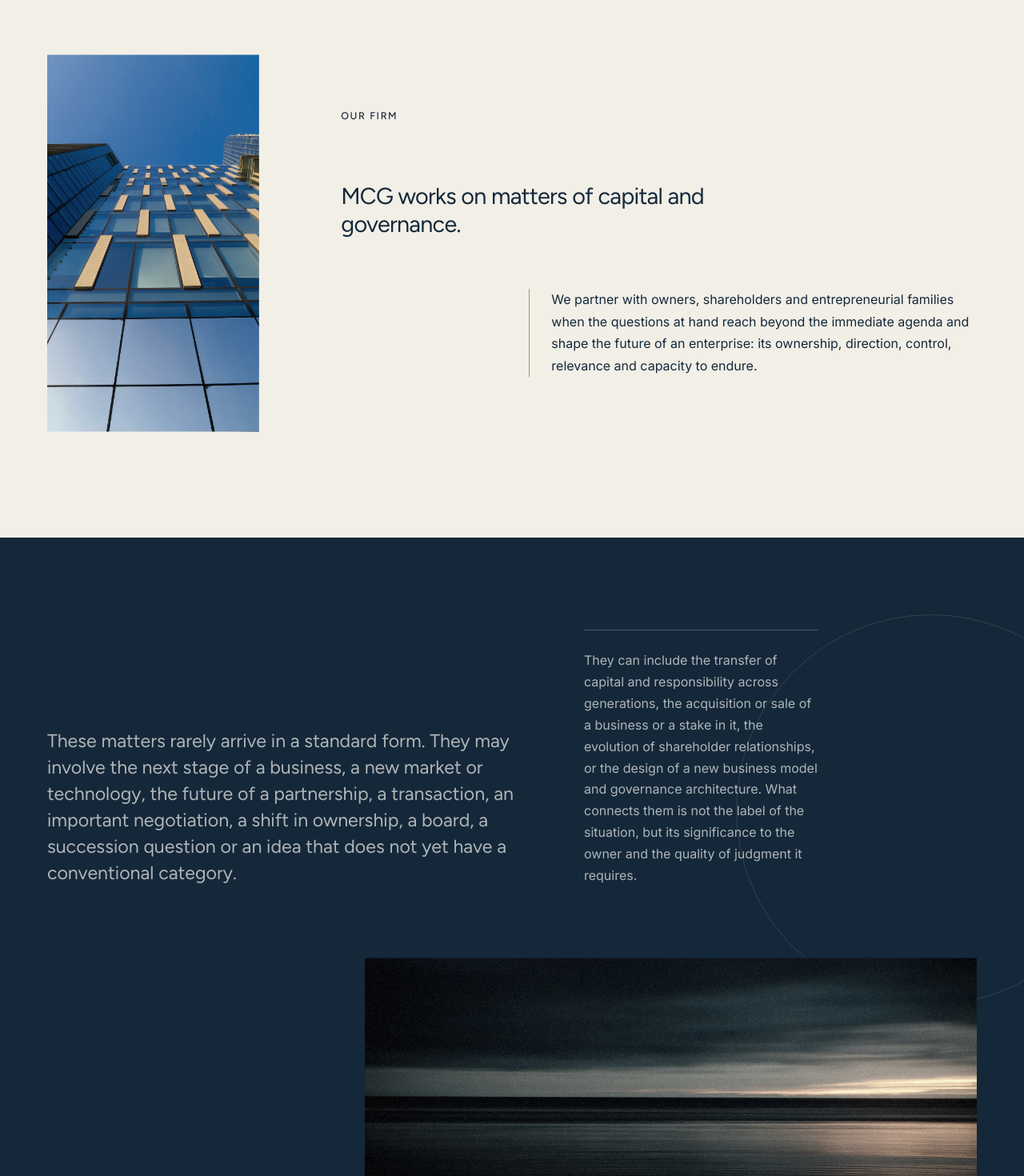
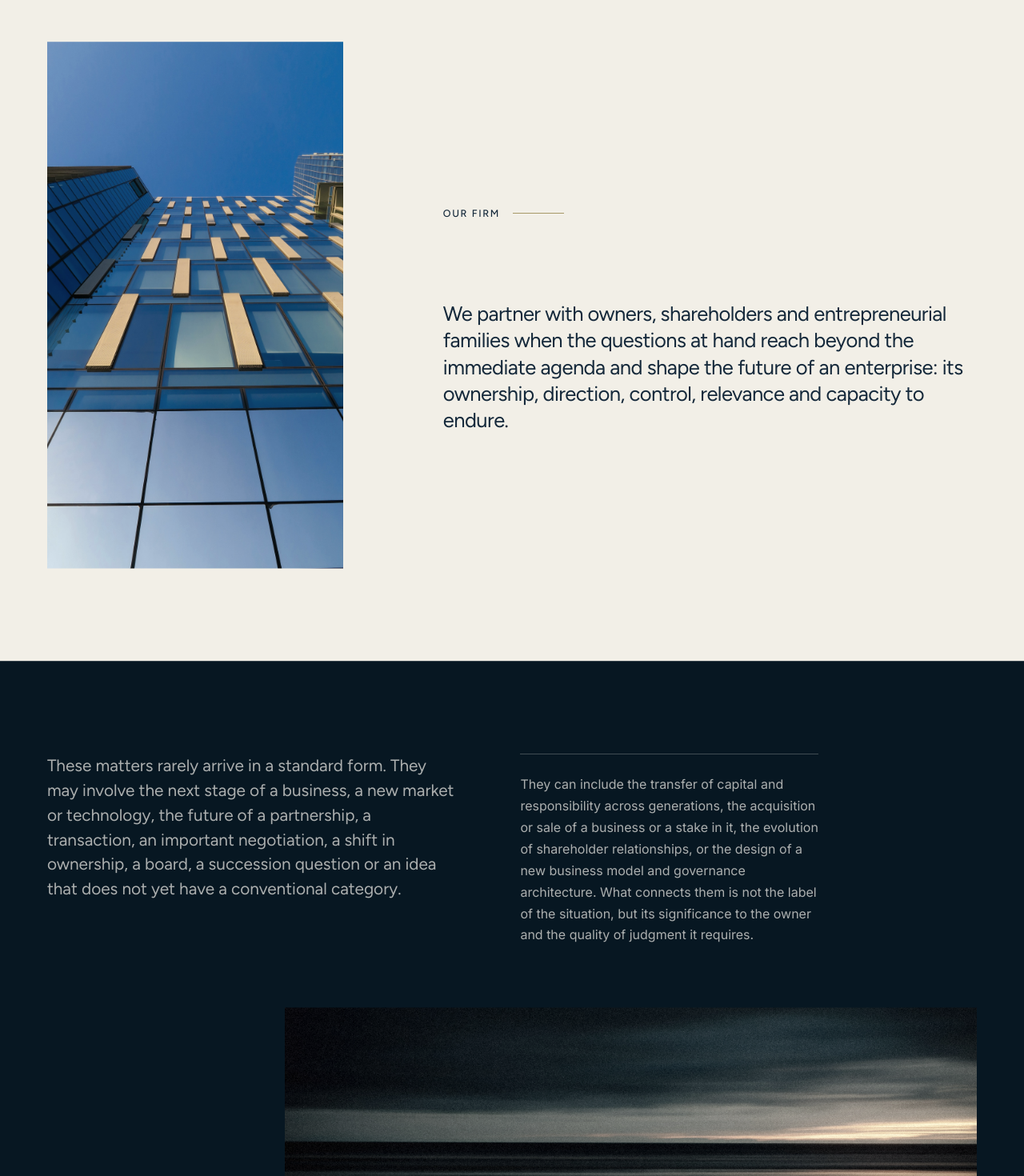
Before and after one commit to miheenko-i/mcg, a Next.js app: page / in a window 1280 px wide. Shown: the part 800-2270 px from the top of the page at 80% size. Built offline with nearby package versions, Linux system fonts and the light colour scheme.

Commit message:
Rebuild Our Firm on editorial grid

```diff
--- a/app/globals.css
+++ b/app/globals.css
@@ -126,8 +126,9 @@
 .firm-story {
   position: relative;
   display: grid;
-  gap: clamp(4rem, 8vw, 9rem);
-  align-items: center;
+  grid-template-columns: repeat(12, minmax(0, 1fr));
+  gap: clamp(3.5rem, 6vw, 6.5rem) clamp(1rem, 2vw, 2rem);
+  align-items: start;
   overflow: hidden;
   padding: clamp(6rem, 9vw, 9rem) var(--page-gutter);
 }
@@ -138,31 +139,29 @@
 .firm-story__copy { align-self: stretch; display: flex; flex-direction: column; justify-content: center; }
 .firm-story__paragraphs { display: grid; grid-template-columns: repeat(2, minmax(0, 1fr)); gap: clamp(2rem, 3.5vw, 4rem); }
 .firm-story__paragraphs p { max-width: 34rem; margin: 0; font-size: clamp(1rem, 1.1vw, 1.16rem); line-height: 1.68; }
-.firm-story--1 { grid-template-columns: minmax(15rem, 0.5fr) minmax(0, 1.5fr); min-height: 46rem; background: var(--paper); color: var(--navy); }
-.firm-story--1 .firm-story__media { grid-column: 1; width: min(100%, 25rem); aspect-ratio: 9 / 16; height: auto; justify-self: start; }
-.firm-story--1 .firm-story__copy { grid-row: 1; grid-column: 2; }
-.firm-story--1 .eyebrow { margin-bottom: clamp(4rem, 6vw, 6.5rem); }
+.firm-story--1 { min-height: 48rem; border-top: 1px solid var(--line-dark); background: var(--paper); color: var(--navy); }
+.firm-story--1 .firm-story__media { grid-row: 1; grid-column: 1 / 5; width: min(100%, 25rem); aspect-ratio: 9 / 16; height: auto; justify-self: start; }
+.firm-story--1 .firm-story__copy { grid-row: 1; grid-column: 6 / 13; padding-top: clamp(1rem, 3vw, 3rem); }
+.firm-story--1 .eyebrow { display: flex; gap: 1rem; align-items: center; margin-bottom: clamp(5rem, 8vw, 9rem); }
+.firm-story--1 .eyebrow::after { width: 4rem; height: 1px; background: var(--gold); content: ''; }
 .firm-story--1 .firm-story__media img { filter: saturate(0.72) contrast(1.04); }
-.firm-story--1 .firm-story__paragraphs { grid-template-columns: minmax(0, 1fr); gap: clamp(3rem, 5vw, 5.5rem); }
-.firm-story--1 .firm-story__paragraphs p:first-child { max-width: 19em; font-family: 'Figtree', 'Helvetica Neue', Arial, sans-serif; font-size: clamp(1.7rem, 2.25vw, 2.6rem); letter-spacing: -0.025em; line-height: 1.2; }
-.firm-story--1 .firm-story__paragraphs p:last-child { max-width: 35rem; margin-left: auto; padding-left: 1.7rem; border-left: 1px solid var(--gold); font-size: clamp(1rem, 1.08vw, 1.15rem); line-height: 1.72; }
-.firm-story--2 { grid-template-columns: repeat(12, minmax(0, 1fr)); grid-template-rows: auto auto; gap: clamp(4rem, 7vw, 7rem) clamp(1rem, 2.2vw, 2.5rem); min-height: 58rem; align-items: start; background: var(--navy); color: var(--white); }
-.firm-story--2::before { position: absolute; top: 6rem; right: -8rem; width: min(38vw, 34rem); aspect-ratio: 1; border: 1px solid rgba(199,186,143,0.18); border-radius: 50%; content: ''; }
-.firm-story--2 .firm-story__media { grid-row: 2; grid-column: 5 / 13; width: 100%; height: min(48vh, 31rem); justify-self: end; }
+.firm-story--1 .firm-story__paragraphs { grid-template-columns: 1fr; }
+.firm-story--1 .firm-story__paragraphs p { max-width: 30em; margin: 0; font-family: 'Figtree', 'Helvetica Neue', Arial, sans-serif; font-size: clamp(1.55rem, 2vw, 2.25rem); letter-spacing: -0.022em; line-height: 1.3; }
+.firm-story--2 { grid-template-rows: auto auto; min-height: 58rem; border-top: 1px solid var(--line-light); background: var(--navy-deep); color: var(--white); }
+.firm-story--2 .firm-story__media { grid-row: 2; grid-column: 4 / 13; width: 100%; aspect-ratio: 16 / 7; height: auto; justify-self: end; }
 .firm-story--2 .firm-story__copy { grid-row: 1; grid-column: 1 / 11; }
 .firm-story--2 .firm-story__media img { filter: grayscale(0.25) sepia(0.09) saturate(0.63) contrast(1.04); }
-.firm-story--2 .firm-story__paragraphs { grid-template-columns: minmax(0, 1.34fr) minmax(17rem, 0.66fr); gap: clamp(3rem, 6vw, 7rem); align-items: end; }
-.firm-story--2 .firm-story__paragraphs p:first-child { max-width: 31em; font-family: 'Figtree', 'Helvetica Neue', Arial, sans-serif; font-size: clamp(1.45rem, 1.8vw, 2rem); line-height: 1.42; }
-.firm-story--2 .firm-story__paragraphs p:last-child { max-width: 28rem; padding-top: 1.5rem; border-top: 1px solid rgba(250,248,242,0.24); }
+.firm-story--2 .firm-story__paragraphs { grid-template-columns: minmax(0, 1.16fr) minmax(17rem, 0.84fr); gap: clamp(3rem, 6vw, 7rem); align-items: start; }
+.firm-story--2 .firm-story__paragraphs p:first-child { max-width: 32em; font-family: 'Figtree', 'Helvetica Neue', Arial, sans-serif; font-size: clamp(1.3rem, 1.55vw, 1.7rem); line-height: 1.48; }
+.firm-story--2 .firm-story__paragraphs p:last-child { max-width: 30rem; padding-top: 1.5rem; border-top: 1px solid rgba(250,248,242,0.24); }
 .firm-story--2 .firm-story__paragraphs p { color: var(--muted-light); }
-.firm-story--3 { grid-template-columns: repeat(12, minmax(0, 1fr)); gap: clamp(4rem, 7vw, 7rem) clamp(1rem, 2.2vw, 2.5rem); min-height: 55rem; align-items: start; background: var(--white); color: var(--navy); }
-.firm-story--3::after { position: absolute; top: 40%; right: 8%; width: min(31vw, 28rem); aspect-ratio: 1; border: 1px solid rgba(20,40,58,0.15); border-radius: 50%; content: ''; transform: translateY(-50%); }
-.firm-story--3 .firm-story__media { grid-column: 1 / 8; width: 100%; height: min(44vh, 29rem); justify-self: start; }
-.firm-story--3 .firm-story__copy { grid-column: 3 / 13; }
+.firm-story--3 { min-height: 55rem; border-top: 1px solid var(--line-dark); background: var(--white); color: var(--navy); }
+.firm-story--3 .firm-story__media { grid-row: 1; grid-column: 1 / 7; width: 100%; aspect-ratio: 4 / 3; height: auto; justify-self: start; }
+.firm-story--3 .firm-story__copy { grid-row: 2; grid-column: 4 / 13; }
 .firm-story--3 .firm-story__media img { filter: grayscale(0.32) sepia(0.1) saturate(0.55) contrast(1.02); }
-.firm-story--3 .firm-story__paragraphs { grid-template-columns: minmax(0, 1.32fr) minmax(16rem, 0.68fr); align-items: end; }
-.firm-story--3 .firm-story__paragraphs p:first-child { max-width: 31em; font-family: 'Figtree', 'Helvetica Neue', Arial, sans-serif; font-size: clamp(1.45rem, 1.85vw, 2.05rem); letter-spacing: -0.018em; line-height: 1.42; }
-.firm-story--3 .firm-story__paragraphs p:last-child { max-width: 25rem; padding-top: 1.5rem; border-top: 1px solid var(--line-dark); }
+.firm-story--3 .firm-story__paragraphs { grid-template-columns: minmax(0, 1.28fr) minmax(16rem, 0.72fr); gap: clamp(3rem, 6vw, 7rem); align-items: start; }
+.firm-story--3 .firm-story__paragraphs p:first-child { max-width: 32em; font-family: 'Figtree', 'Helvetica Neue', Arial, sans-serif; font-size: clamp(1.3rem, 1.55vw, 1.7rem); letter-spacing: -0.012em; line-height: 1.48; }
+.firm-story--3 .firm-story__paragraphs p:last-child { max-width: 27rem; padding-top: 1.5rem; border-top: 1px solid var(--line-dark); }
 .firm-story--3 .firm-story__paragraphs p { color: var(--muted-dark); }
 
 .values { background: var(--navy-deep); color: var(--white); padding: clamp(7rem, 10vw, 11rem) var(--page-gutter); }
@@ -186,7 +185,7 @@
 .insight-image img { display: block; width: 100%; height: 100%; object-fit: cover; filter: grayscale(0.46) sepia(0.12) saturate(0.62) contrast(1.06); transition: filter 420ms ease, transform 650ms cubic-bezier(0.22,1,0.36,1); }
 .insight-card button:hover img { filter: grayscale(0.12) sepia(0.08) saturate(0.86) contrast(1.08); transform: scale(1.035); }
 .insight-meta { padding: 1.45rem 1.4rem 0; color: rgba(27,44,60,0.56); font-size: 0.72rem; letter-spacing: 0.08em; text-transform: uppercase; }
-.insight-card h3 { min-height: 4.2em; margin: 2.5rem 1.4rem 1.4rem; font-size: clamp(1.85rem, 2.35vw, 2.9rem); letter-spacing: -0.035em; line-height: 1.01; }
+.insight-card h3 { min-height: 4.8em; margin: 2rem 1.4rem 1.4rem; font-size: clamp(0.98rem, 1.16vw, 1.4rem); letter-spacing: -0.015em; line-height: 1.22; }
 .card-link { display: flex; justify-content: space-between; margin: 2.8rem 1.4rem 1.5rem; padding-top: 1rem; border-top: 1px solid var(--line-dark); font-size: 0.72rem; letter-spacing: 0.1em; text-transform: uppercase; }
 .card-link i { color: #75683f; font-style: normal; }
 
@@ -279,10 +278,11 @@
   .firm-story__media, .firm-story--1 .firm-story__media, .firm-story--2 .firm-story__media, .firm-story--3 .firm-story__media { grid-row: auto; grid-column: auto; width: 100%; max-width: none; height: min(62vw, 36rem); justify-self: stretch; }
   .firm-story__copy, .firm-story--1 .firm-story__copy, .firm-story--2 .firm-story__copy, .firm-story--3 .firm-story__copy { grid-row: auto; grid-column: auto; }
   .firm-story--1 .firm-story__copy { order: -1; }
+  .firm-story--1 .firm-story__media { width: min(56vw, 24rem); aspect-ratio: 9 / 16; height: auto; justify-self: start; }
+  .firm-story--2 .firm-story__media { aspect-ratio: 16 / 8; height: auto; }
+  .firm-story--3 .firm-story__media { aspect-ratio: 4 / 3; height: auto; }
   .firm-story--1 .eyebrow { margin-bottom: 3rem; }
-  .firm-story--1 .firm-story__paragraphs p:last-child { margin-left: 0; }
   .firm-story--2 .firm-story__paragraphs, .firm-story--3 .firm-story__paragraphs { grid-template-columns: 1fr; }
-  .firm-story--2::before, .firm-story--3::after { width: 22rem; opacity: 0.7; }
   .value-grid { grid-template-columns: 1fr; }
   .value-grid article, .value-grid article + article { min-height: 0; padding: 2rem 0 4rem; border-right: 0; border-bottom: 1px solid var(--line-light); }
   .contact-layout { grid-template-columns: 1fr; gap: 5rem; }
@@ -307,12 +307,11 @@
   .hero-bottom p { max-width: 22rem; font-size: 0.94rem; line-height: 1.55; }
   .firm-story, .firm-story--2, .firm-story--3 { gap: 2.8rem; padding: 5.5rem 1rem; }
   .firm-story--1 .firm-story__media { width: min(76vw, 23rem); height: auto; min-height: 0; }
-  .firm-story--2 .firm-story__media { height: min(76vw, 30rem); }
-  .firm-story--3 .firm-story__media { height: min(62vw, 25rem); min-height: 17rem; }
+  .firm-story--2 .firm-story__media { aspect-ratio: 16 / 9; height: auto; }
+  .firm-story--3 .firm-story__media { aspect-ratio: 4 / 3; height: auto; min-height: 0; }
   .firm-story__paragraphs { gap: 1.6rem; }
   .firm-story__paragraphs p { font-size: 1rem; line-height: 1.65; }
   .firm-story--1 .firm-story__paragraphs p:first-child { font-size: clamp(1.55rem, 6.8vw, 2.25rem); line-height: 1.22; }
-  .firm-story--1 .firm-story__paragraphs p:last-child { padding-left: 1.2rem; font-size: 1rem; line-height: 1.65; }
   .firm-story--2 .firm-story__paragraphs p:first-child, .firm-story--3 .firm-story__paragraphs p:first-child { font-size: 1.32rem; line-height: 1.46; }
   .values { padding: 5.5rem 1rem; }
   .values h2 { margin-bottom: 4.5rem; font-size: clamp(2.7rem, 12vw, 4rem); }
@@ -326,7 +325,7 @@
   .insight-card { flex: 0 0 min(84vw, 25rem); border-right: 1px solid var(--line-dark); border-bottom: 1px solid var(--line-dark); scroll-snap-align: start; }
   .insight-card:first-child { border-left: 1px solid var(--line-dark); }
   .insight-image { height: 76vw; max-height: 27rem; }
-  .insight-card h3 { min-height: 0; margin: 2rem 1.2rem 1.3rem; font-size: 2.15rem; }
+  .insight-card h3 { min-height: 0; margin: 1.7rem 1.2rem 1.3rem; font-size: 1.08rem; line-height: 1.25; }
   .insight-meta { padding: 1.25rem 1.2rem 0; }
   .card-link { margin: 2.4rem 1.2rem 1.3rem; }
   .contact { padding: 5.5rem 1rem; }
--- a/app/page.tsx
+++ b/app/page.tsx
@@ -18,7 +18,6 @@
         image: '/media/firm-architecture.jpg',
         alt: 'Современная архитектура из синего стекла и золотистого металла',
         paragraphs: [
-          'MCG занимается вопросами капитала и корпоративного управления.',
           'Мы работаем с собственниками, акционерами и предпринимательскими семьями, когда стоящие перед ними вопросы выходят за рамки текущей повестки и определяют будущее бизнеса: его структуру собственности, направление развития, контроль, актуальность и способность сохранять устойчивость.',
         ],
       },
@@ -67,7 +66,6 @@
         image: '/media/firm-architecture.jpg',
         alt: 'Modern blue glass and gold metal architecture',
         paragraphs: [
-          'MCG works on matters of capital and governance.',
           'We partner with owners, shareholders and entrepreneurial families when the questions at hand reach beyond the immediate agenda and shape the future of an enterprise: its ownership, direction, control, relevance and capacity to endure.',
         ],
       },
```
